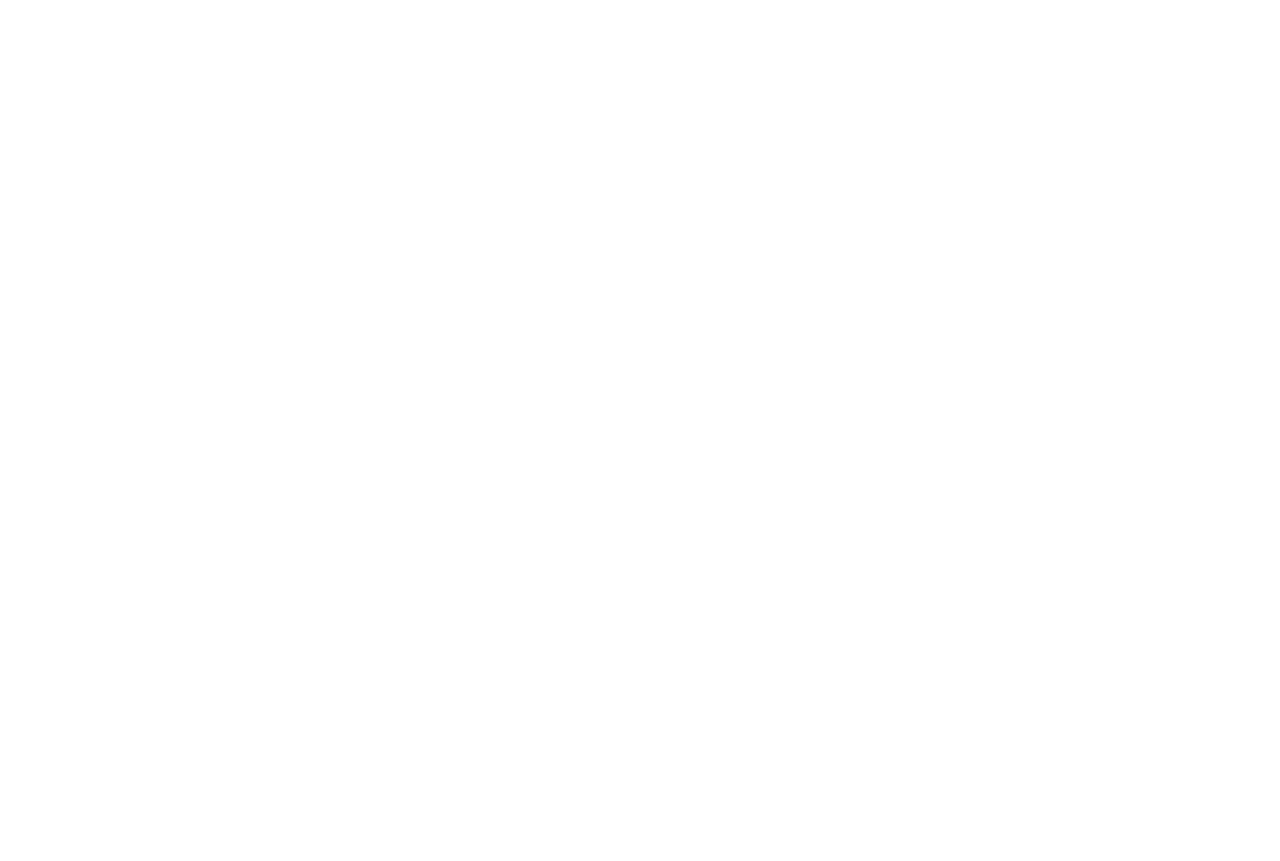
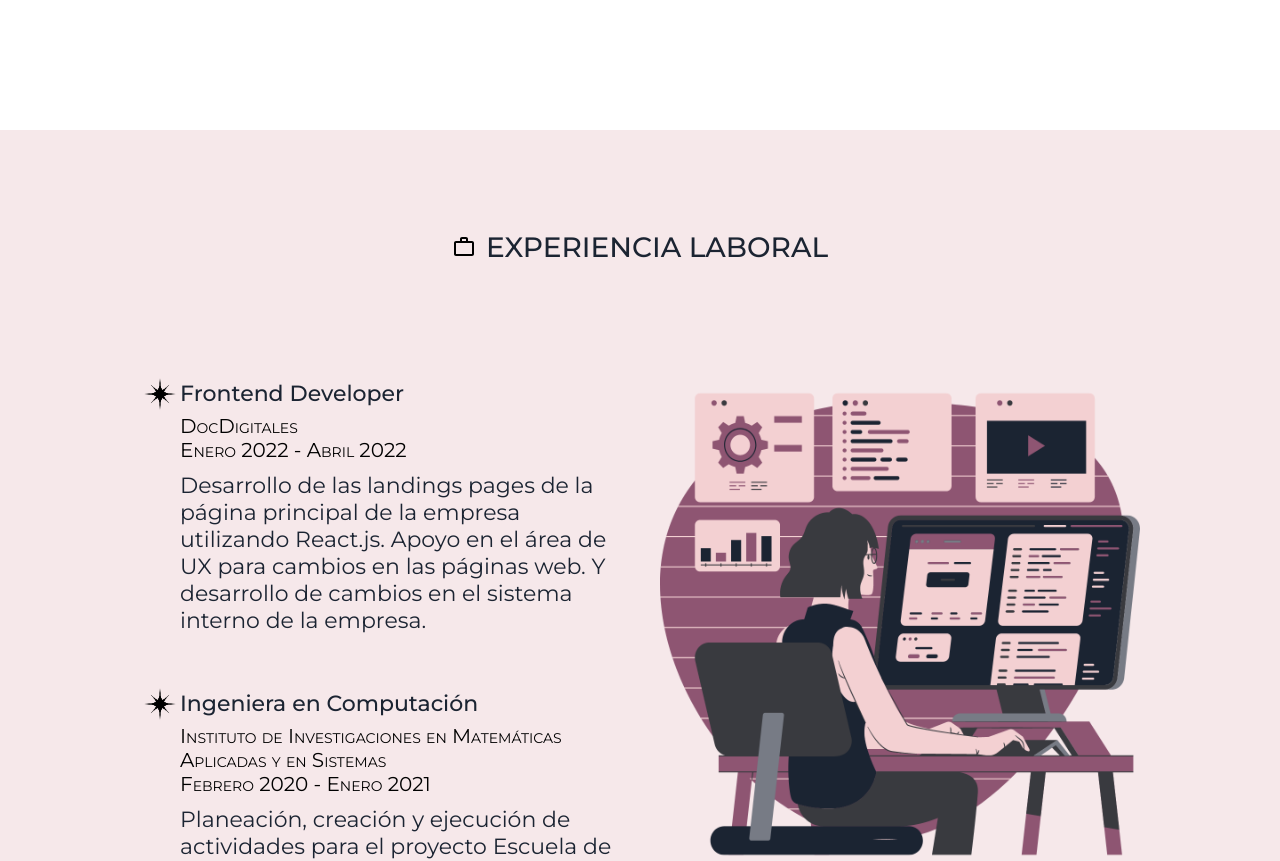
Before and after one commit to alesamv/alesamv-portfolio, a React (Create React App) app: page / in a window 1280 px wide. Shown: the part 3600-4461 px from the top of the page. Before the commit the page ends 3730 px from the top, so only its background shows below. Built offline with nearby package versions, Linux system fonts and the light colour scheme; no server answers.

Commit message:
Work component

```diff
--- a/src/App.js
+++ b/src/App.js
@@ -3,6 +3,7 @@
 import About from './pages/About';
 import Skills from './pages/Skills';
 import SkillsTwo from './pages/SkillsTwo';
+import Work from './pages/Work';
 
 function App() {
   return (
@@ -13,6 +14,7 @@
         <About/>
         <Skills/>
         <SkillsTwo/>
+        <Work/>
       </header>
     </div>
   );
--- /dev/null
+++ b/src/pages/Work.jsx
@@ -0,0 +1,47 @@
+import work from '../assets/work.svg'
+import star from '../assets/star-icon.png'
+import woman from '../assets/work_woman.png'
+
+function Work() {
+  return (
+    <div className='work'>
+        <div className="work--title">
+            <img src={work} alt="work" />
+            <h2>Experiencia Laboral</h2>
+        </div>
+
+        <div className="work--content">
+            <div className="work--jobs">
+                <div className="work--job">
+                    <div className="work--jobTitle">
+                        <img src={star} alt="icon" />
+                        <h4>Frontend Developer</h4>
+                    </div>
+                    <div>
+                        <h5>DocDigitales</h5>
+                        <h5>Enero 2022 - Abril 2022</h5>
+                        <p>Desarrollo de las landings pages de la página principal de la empresa utilizando React.js. Apoyo en el área de UX para cambios en las páginas web. Y desarrollo de cambios en el sistema interno de la empresa.</p>
+                    </div>
+                </div>
+
+                <div className="work--job">
+                    <div className="work--jobTitle">
+                        <img src={star} alt="icon" />
+                        <h4>Ingeniera en Computación</h4>
+                    </div>
+                    <div>
+                        <h5>Instituto de Investigaciones en Matemáticas Aplicadas y en Sistemas</h5>
+                        <h5>Febrero 2020 - Enero 2021</h5>
+                        <p>Planeación, creación y ejecución de actividades para el proyecto Escuela de código. <br/>
+                        Participación en los módulos de Desarrollo Web, utilizando HTML, CSS, JavaScript, en Programación con Python y Administración de Sistemas Linux,</p>
+                    </div>
+                </div>
+            </div>
+            <img src={woman} alt="woman who code" className='work--woman'/>
+        </div>
+
+    </div>
+  )
+}
+
+export default Work;
--- a/src/styles/styles.css
+++ b/src/styles/styles.css
@@ -90,7 +90,7 @@
     text-transform: uppercase;
 }
 
-.about--title img, .skills--title img {
+.about--title img, .skills--title img, .work--title img {
     max-width: 30px;
 }
 
@@ -143,14 +143,14 @@
     padding: 125px 0;
 }
 
-.skills--title {
+.skills--title, .work--title {
     display: flex;
     gap: 10px;
     padding-bottom: 110px;
     justify-content: center;
 }
 
-.skills--title h2 {
+.skills--title h2, .work--title h2 {
     font-family: 'Montserrat';
     font-style: normal;
     font-weight: 500;
@@ -233,3 +233,61 @@
 .skillstwo--images img{
     height: 70px;
 }
+
+/* Work styles */
+.work {
+    background-color: var(--color-pink);
+    padding: 100px 0;
+}
+
+.work--content {
+    display: flex;
+    justify-content: center;
+    gap: 40px;
+}
+
+.work--job, .work--content img {
+    max-width: 480px;
+}
+
+.work--woman{
+    height: 500px;
+}
+
+.work--jobTitle {
+    display: flex;
+    align-items: center;
+}
+
+.work--jobTitle img {
+    width: 40px;
+}
+
+.work--jobTitle h4 {
+    font-family: 'Montserrat';
+    font-style: normal;
+    font-weight: 500;
+    font-size: 22px;
+    line-height: 27px;
+    color: var(--color-strong-blue);
+}
+
+.work--job h5 {
+    font-family: 'Montserrat';
+    font-style: normal;
+    font-weight: 300;
+    font-size: 20px;
+    line-height: 24px;
+    font-variant: small-caps;
+    padding-left: 40px;
+}
+
+.work--job p {
+    font-family: 'Montserrat';
+    font-style: normal;
+    font-weight: 400;
+    font-size: 22px;
+    line-height: 27px;
+    color: var(--color-strong-blue);
+    padding: 10px 0 50px 40px;
+}
```
Also changed, not shown: src/assets/work.svg (added).
